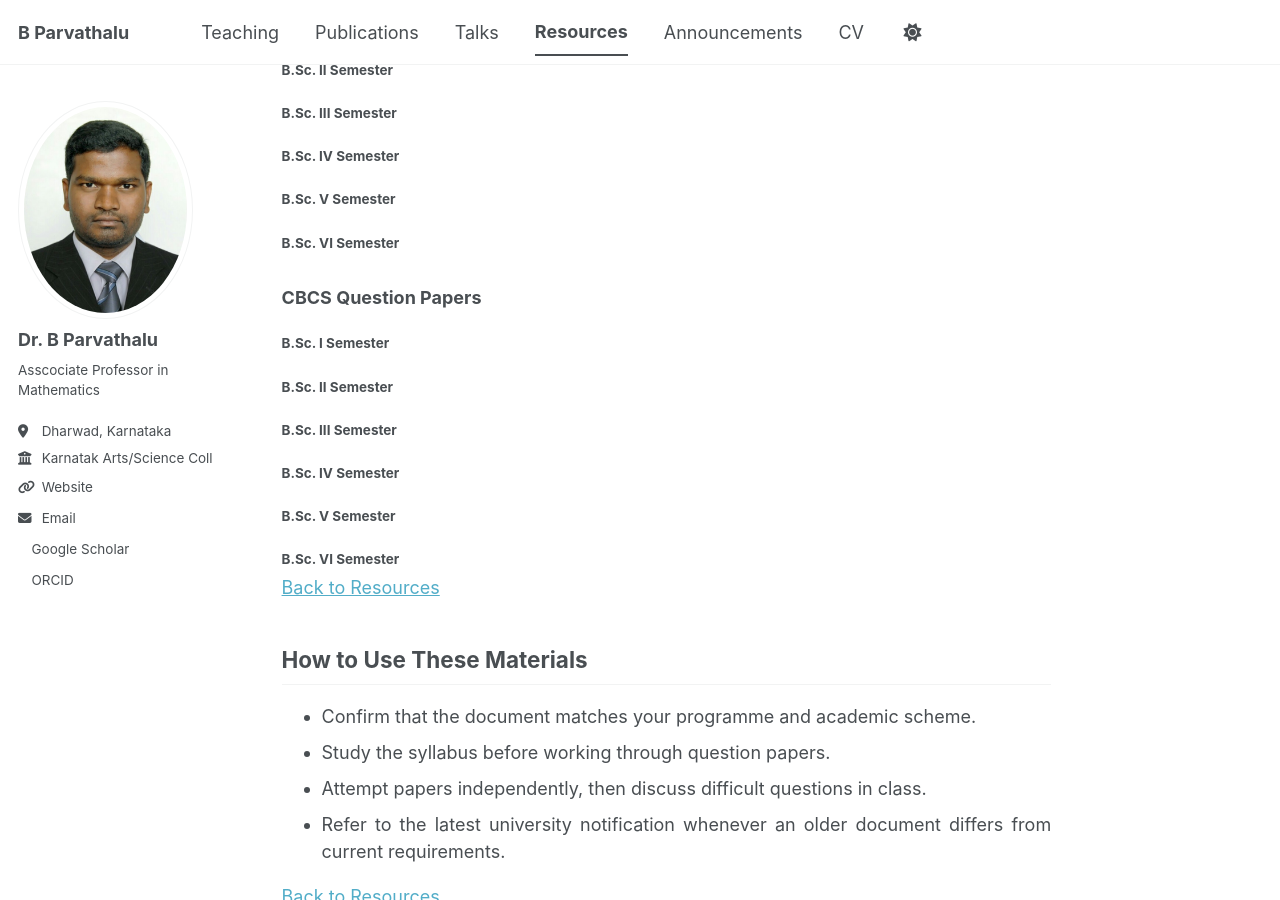
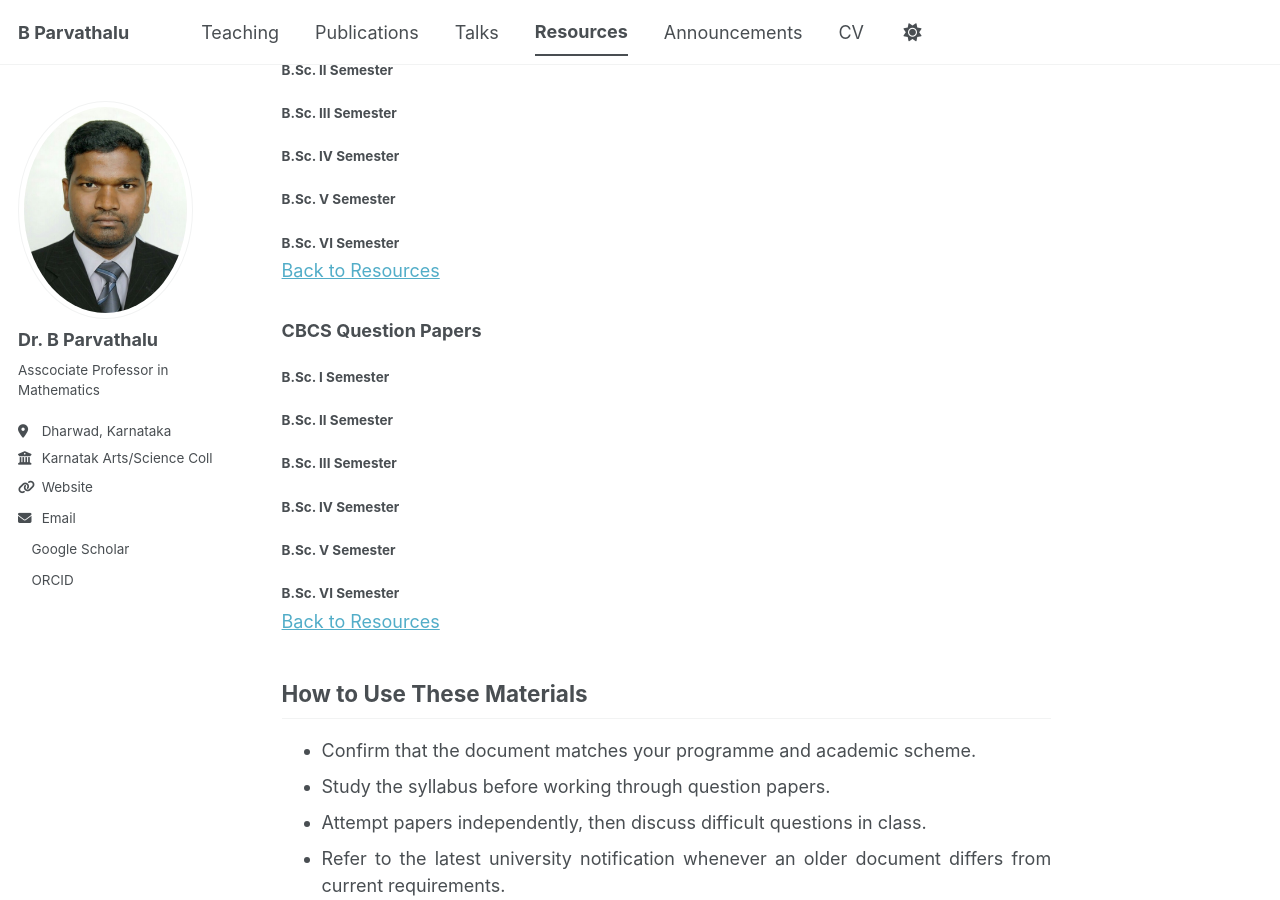
Before and after one commit to drbp-kcd/drbp-kcd.github.io, a Jekyll site: the page built from _resources/karnatak-university.md, in a window 1280 px wide and 900 px high, scrolled down 2173 px. Built offline with Jekyll 4.4.1, drawn with Linux system fonts in a browser that asks for light colours; a style sheet for code colours, icons or effects is not loaded.

Commit message:
Update karnatak-university.md

```diff
--- a/_resources/karnatak-university.md
+++ b/_resources/karnatak-university.md
@@ -132,6 +132,9 @@ semester. Select papers that match your prescribed syllabus.
 - [Course title — Month Year (PDF)]({{ '/files/resources/kud/question-papers/nep/semester-6/course-name-year.pdf' | relative_url }})
 -->
 
+[Back to Resources]({{ '/resources/' | relative_url }})
+
+
 ### CBCS Question Papers
 
 #### B.Sc. I Semester
```
